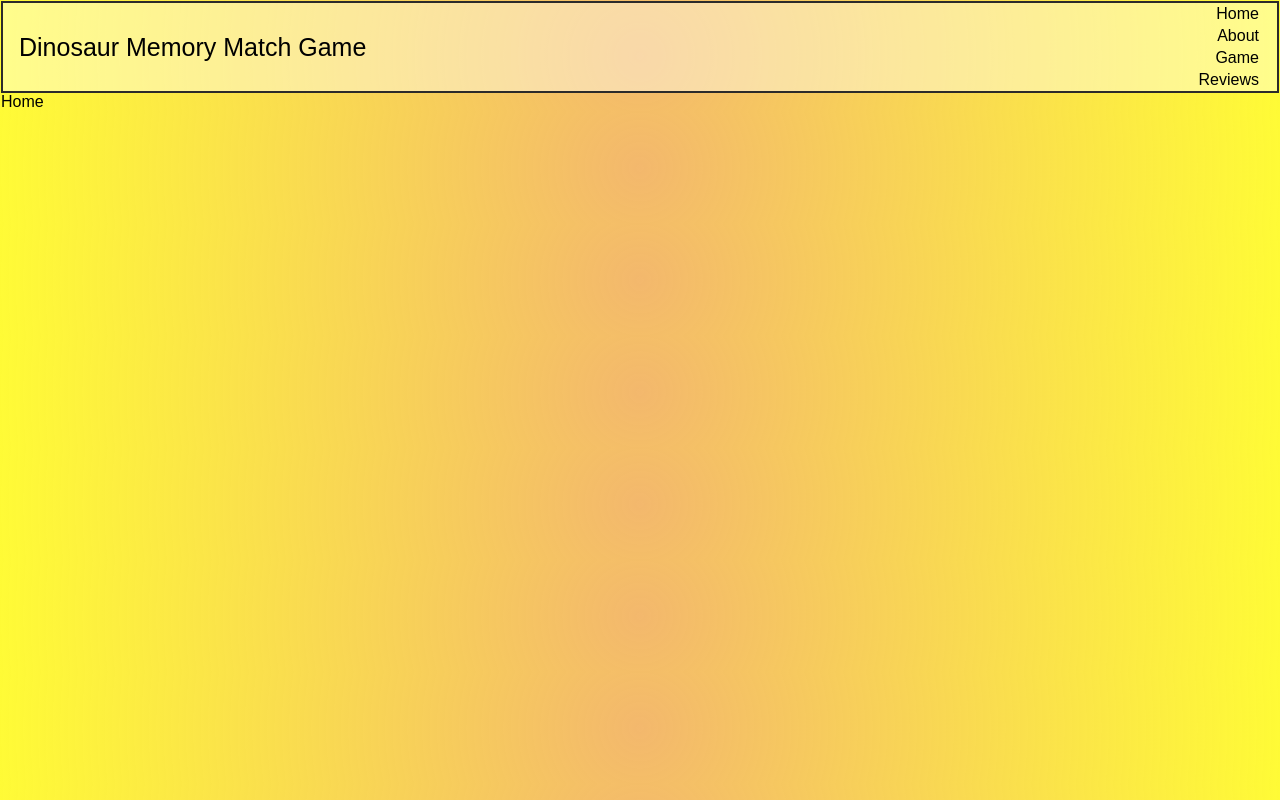
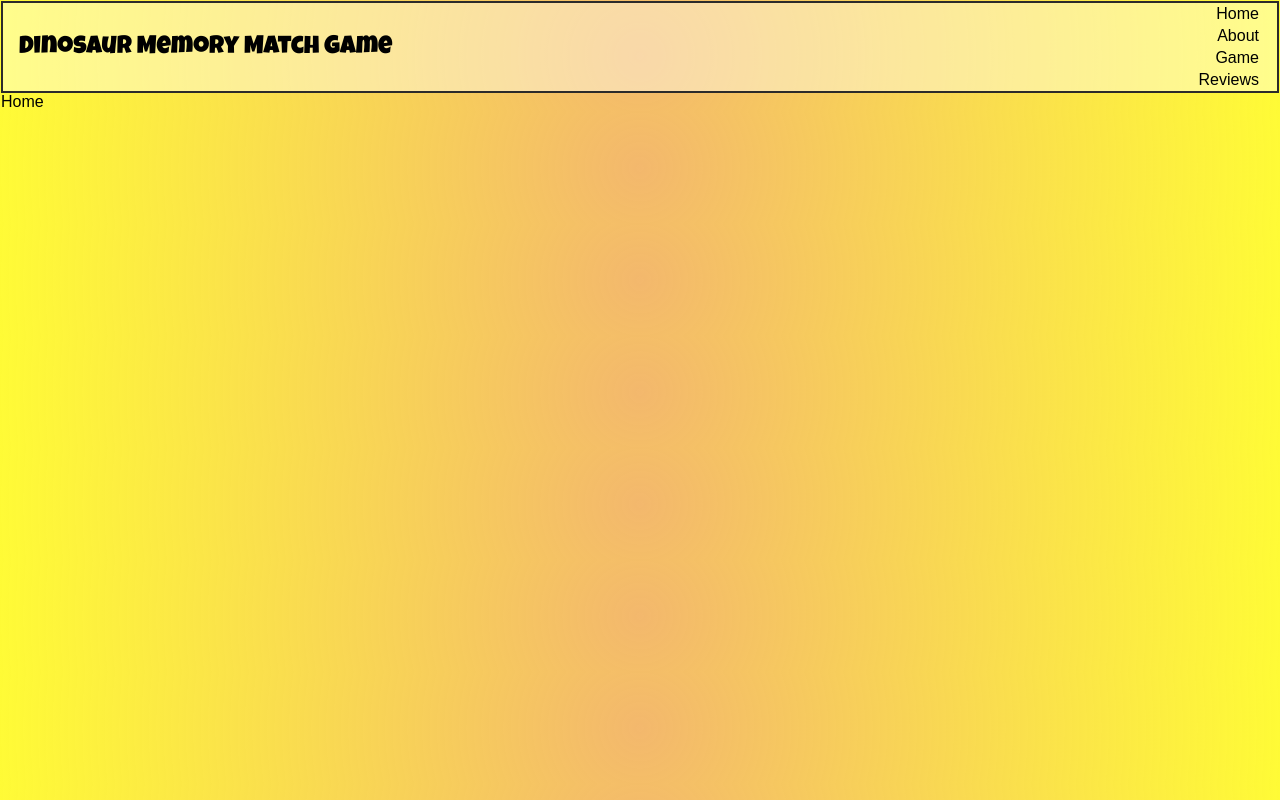
Before and after one commit to abigeez/Garner_Abigail_MemoryGameApp_Capstone, a React (Vite) app: page / in a window 1280 px wide. Built offline with nearby package versions, Linux system fonts and the light colour scheme.

Commit message:
changed font

```diff
--- a/src/App.css
+++ b/src/App.css
@@ -2,10 +2,10 @@
 
 body{
 
-
   background: rgb(237,147,33);
   background: radial-gradient(circle, rgba(237,147,33,0.6601731601731602) 0%,
   rgba(255,251,54,1) 100%);
+  font-family: 'Luckiest Guy', system-ui;
 
 }
 
--- a/src/App.jsx
+++ b/src/App.jsx
@@ -9,7 +9,7 @@ import dino_four from './img/dino4Card.png'
 import dino_five from './img/dino5Card.png'
 import dino_six from './img/dino6Card.png'
 import egg_card from './img/eggCover.png'
-
+import '@fontsource/luckiest-guy'
 ///creating an  array  of obejcts for the cards to remain constant because
 // the cards  dont need to be recreated every time the component is reevaluated.
 
--- a/src/components/Navbar.css
+++ b/src/components/Navbar.css
@@ -43,6 +43,6 @@ list-style: none;
 }
 
 .siteName{
-
+    font-family: 'Luckiest Guy', system-ui;
    font-size:25px;
 }
--- a/src/components/comments/CommentList.jsx
+++ b/src/components/comments/CommentList.jsx
@@ -88,10 +88,10 @@ const CommentList = () => {
 
     <div className="commentBox">
       <h2 className="h2Comment">Comment Section:</h2>
-      <br></br>
+
       <p className="paraOne">Leave a comment below on what you thought about the game!</p>
       <br />
-      <br />
+
       <form className="formName"onSubmit = {handleSubmit}>
         <label>
           Name:
```
